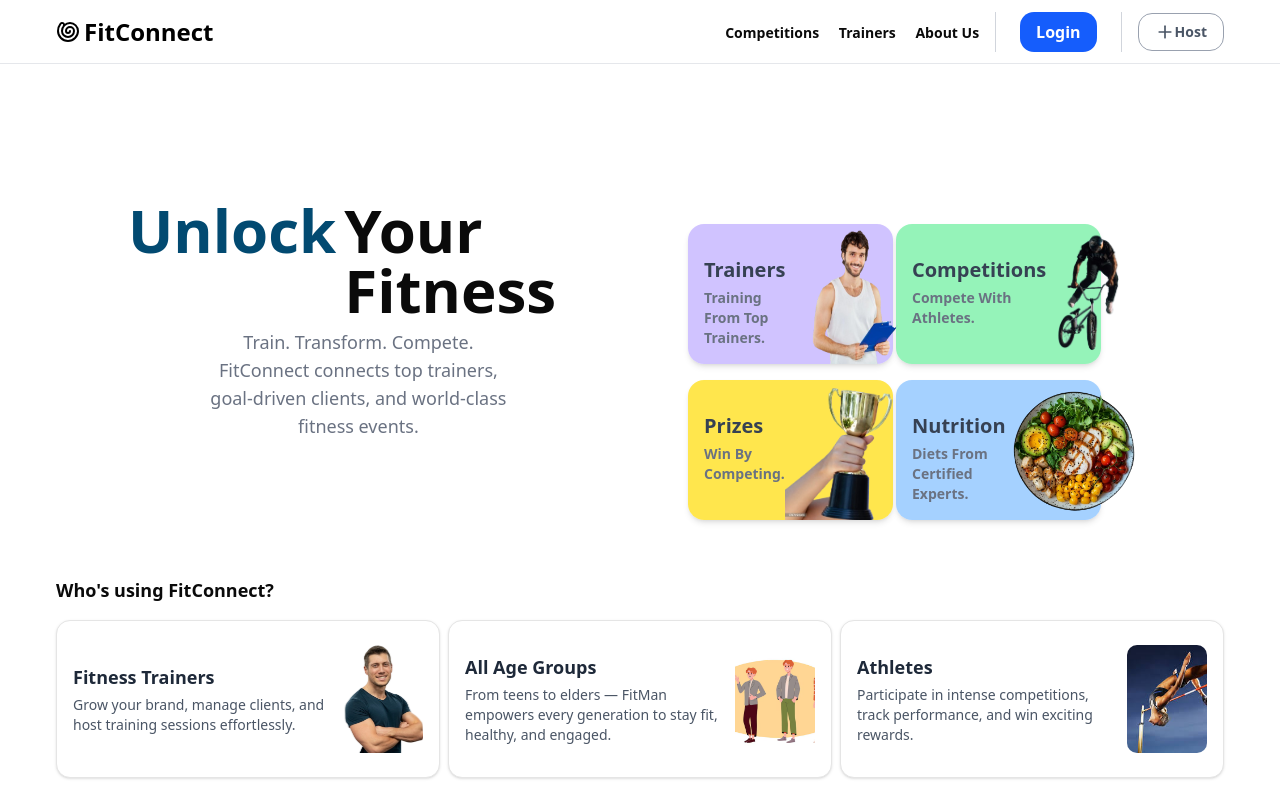
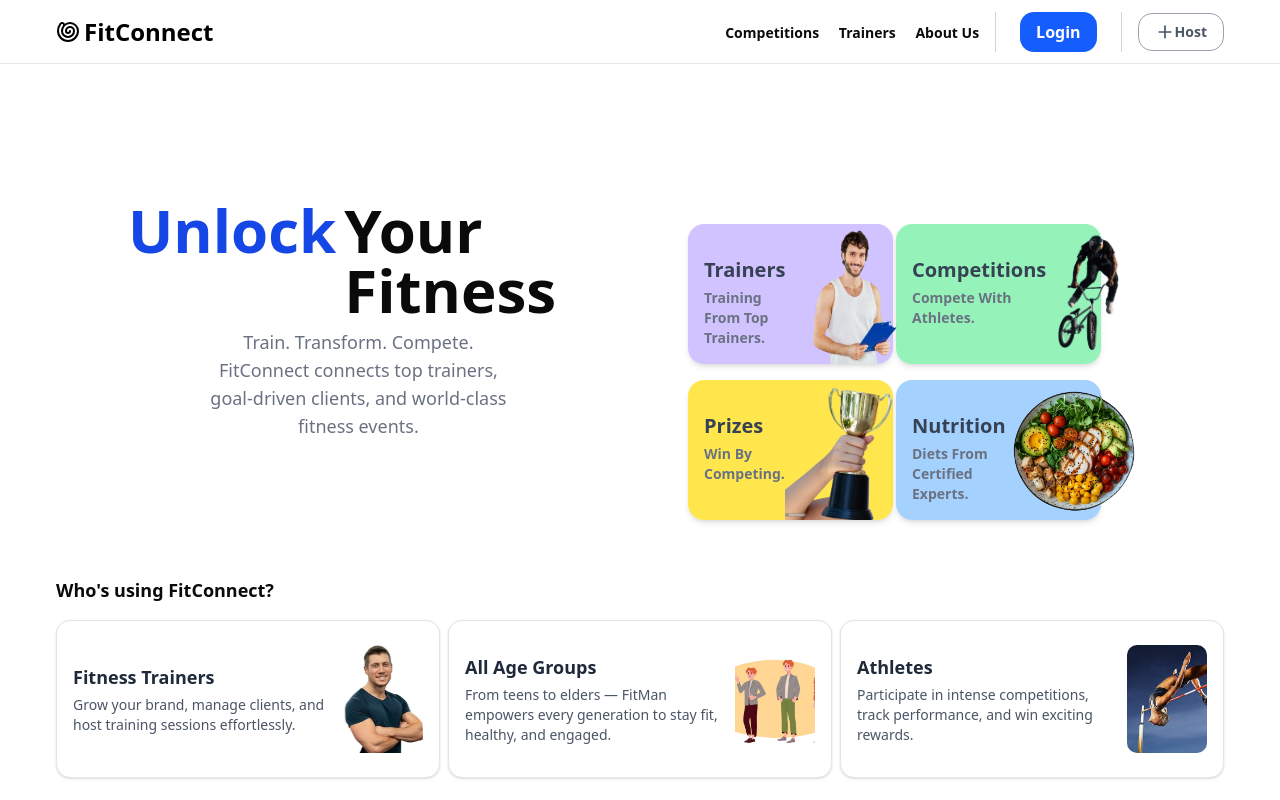
Before and after one commit to Praveenkumar02023/fit-connect, a React (Vite) app in the folder frontend/: page / in a window 1280 px wide. Shown: the top 800 px of the page. Built offline with nearby package versions, Linux system fonts and the light colour scheme.

Commit message:
store all landing page components in landing page file in Components folder.

```diff
--- a/frontend/src/components/Home.jsx
+++ b/frontend/src/components/Home.jsx
@@ -1,13 +1,12 @@
 
 import {Plus, Shell} from "lucide-react"
-import NavbarLink from './TextComponent'
-import Button from "./ui/Button"
-import FeatureCard from "./featureCard"
-import WhoCard from "./WhoCard"
-import LogoSlider from "./LogoSlider"
-import ReviewCard from "./ReviewCard"
-import Reviews from "./Reviews"
-import TopMentor from "./TopMentor.jsx"
+import NavbarLink from './LandingPage/TextComponent.jsx'
+import Button from "./ui/Button.jsx"
+import FeatureCard from "./LandingPage/featureCard.jsx"
+import WhoCard from "./LandingPage/WhoCard.jsx"
+import LogoSlider from "./LandingPage/LogoSlider.jsx"
+import Reviews from "./LandingPage/Reviews.jsx"
+import TopMentor from "./LandingPage/TopMentor.jsx"
 
 const Home = () => {
   return (
@@ -36,7 +35,7 @@ const Home = () => {
 
         <div className="w-[45%] flex flex-col h-full items-center justify-center" >
 
-          <h1 className=" text-6xl flex font-bold" ><h3 className="mr-2 text-sky-900" > Unlock </h3>  Your Fitness</h1>
+          <h1 className=" text-6xl flex font-bold" ><h3 className="mr-2 text-blue-700" > Unlock </h3>  Your Fitness</h1>
 
           <p className="text-center pt-2 text-gray-500 text-lg flex flex-wrap w-[70%]" >Train. Transform. Compete. FitConnect connects top trainers, goal-driven clients, and world-class fitness events.</p>
 
```
Also changed, not shown: frontend/src/components/LandingPage/LogoSlider.jsx (renamed from frontend/src/components/LogoSlider.jsx), frontend/src/components/LandingPage/MentorCard.jsx (renamed from frontend/src/components/MentorCard.jsx), frontend/src/components/LandingPage/ReviewCard.jsx (renamed from frontend/src/components/ReviewCard.jsx), frontend/src/components/LandingPage/Reviews.jsx (renamed from frontend/src/components/Reviews.jsx), frontend/src/components/LandingPage/TextComponent.jsx (renamed from frontend/src/components/TextComponent.jsx), frontend/src/components/LandingPage/TopMentor.jsx (renamed from frontend/src/components/TopMentor.jsx), frontend/src/components/LandingPage/WhoCard.jsx (renamed from frontend/src/components/WhoCard.jsx), frontend/src/components/LandingPage/featureCard.jsx (renamed from frontend/src/components/featureCard.jsx).
